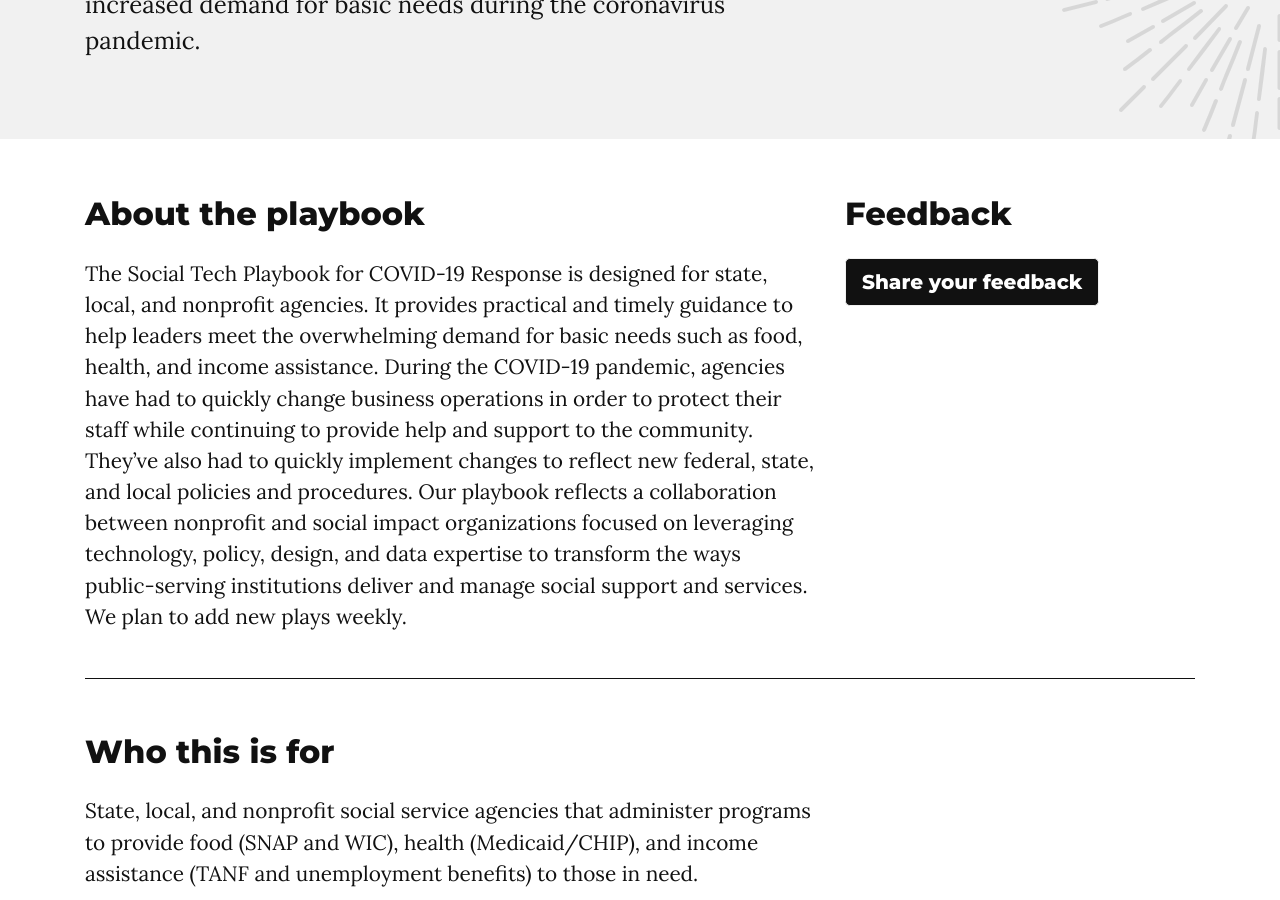
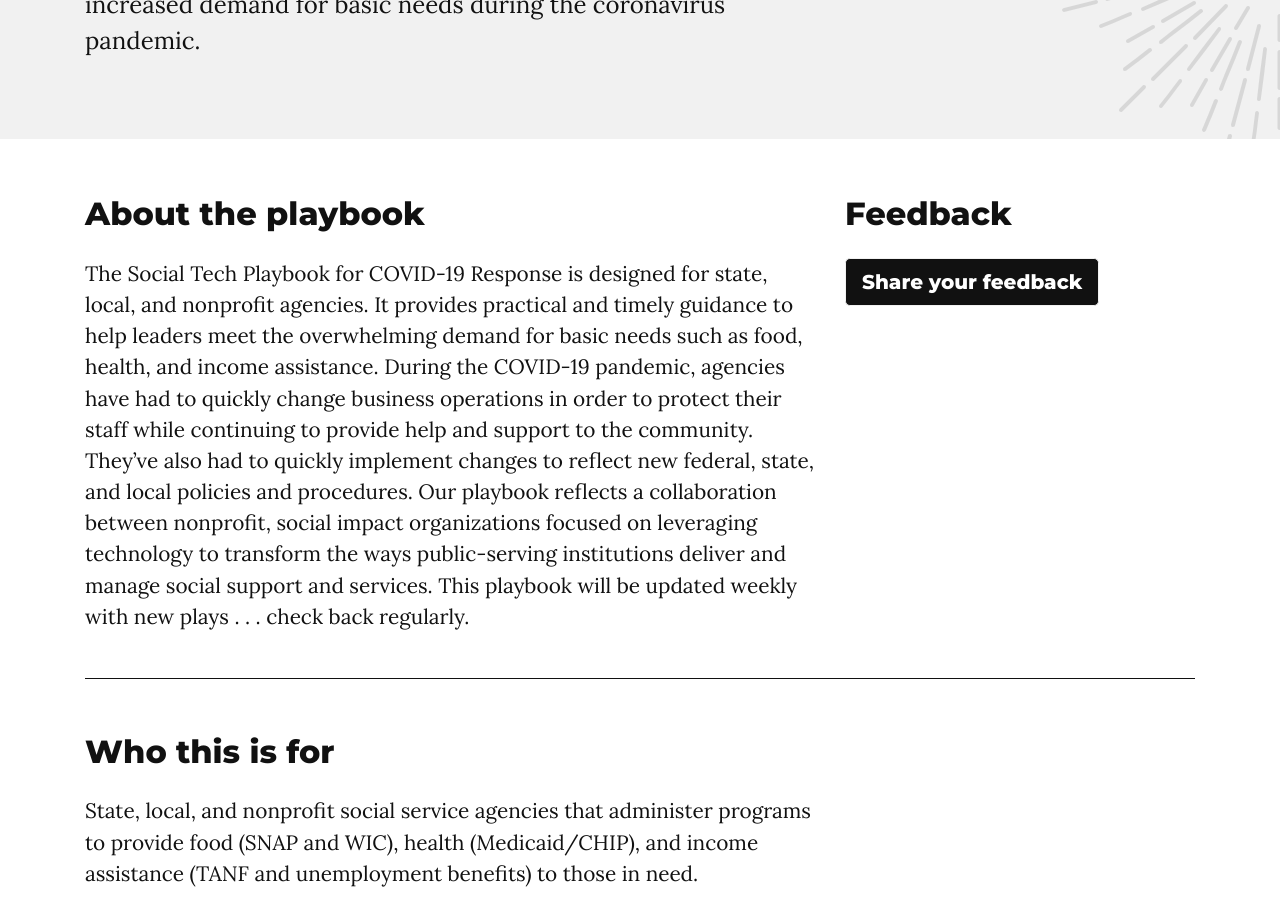
Before and after one commit to Social-Tech-Collab/socialtechcollaborative, a Jekyll site: the page built from index.html, in a window 1280 px wide and 900 px high, scrolled down 386 px. Built offline with Jekyll 4.4.1, drawn with Linux system fonts in a browser that asks for light colours; nearby versions of some CDN libraries; some web fonts are replaced; the list of posts is cut into pages by our own code.

Commit message:
update about

```diff
--- a/index.html
+++ b/index.html
@@ -20,7 +20,7 @@ description: "A technology guide for social service agencies responding to the i
     <div class="row">
         <div class="col-lg-8">
             <h2>About the playbook</h2>
-            <p>The Social Tech Playbook for COVID-19 Response is designed for state, local, and nonprofit agencies. It provides practical and timely guidance to help leaders meet the overwhelming demand for basic needs such as food, health, and income assistance. During the COVID-19 pandemic, agencies have had to quickly change business operations in order to protect their staff while continuing  to provide help and support to the community. They’ve also had to quickly implement changes to reflect new federal, state, and local policies and procedures. Our playbook reflects  a collaboration between nonprofit and social impact organizations focused on leveraging technology, policy, design, and data expertise to transform the ways public-serving institutions deliver and manage social support and services. We plan to add new plays weekly.</p>
+            <p>The Social Tech Playbook for COVID-19 Response is designed for state, local, and nonprofit agencies. It provides practical and timely guidance to help leaders meet the overwhelming demand for basic needs such as food, health, and income assistance. During the COVID-19 pandemic, agencies have had to quickly change business operations in order to protect their staff while continuing to provide help and support to the community. They’ve also had to quickly implement changes to reflect new federal, state, and local policies and procedures. Our playbook reflects a collaboration between nonprofit, social impact organizations focused on leveraging technology to transform the ways public-serving institutions deliver and manage social support and services. This playbook will be updated weekly with new plays . . . check back regularly.</p>
         </div>
         <div class="col-lg-4">
             <h2>Feedback</h2>
```
